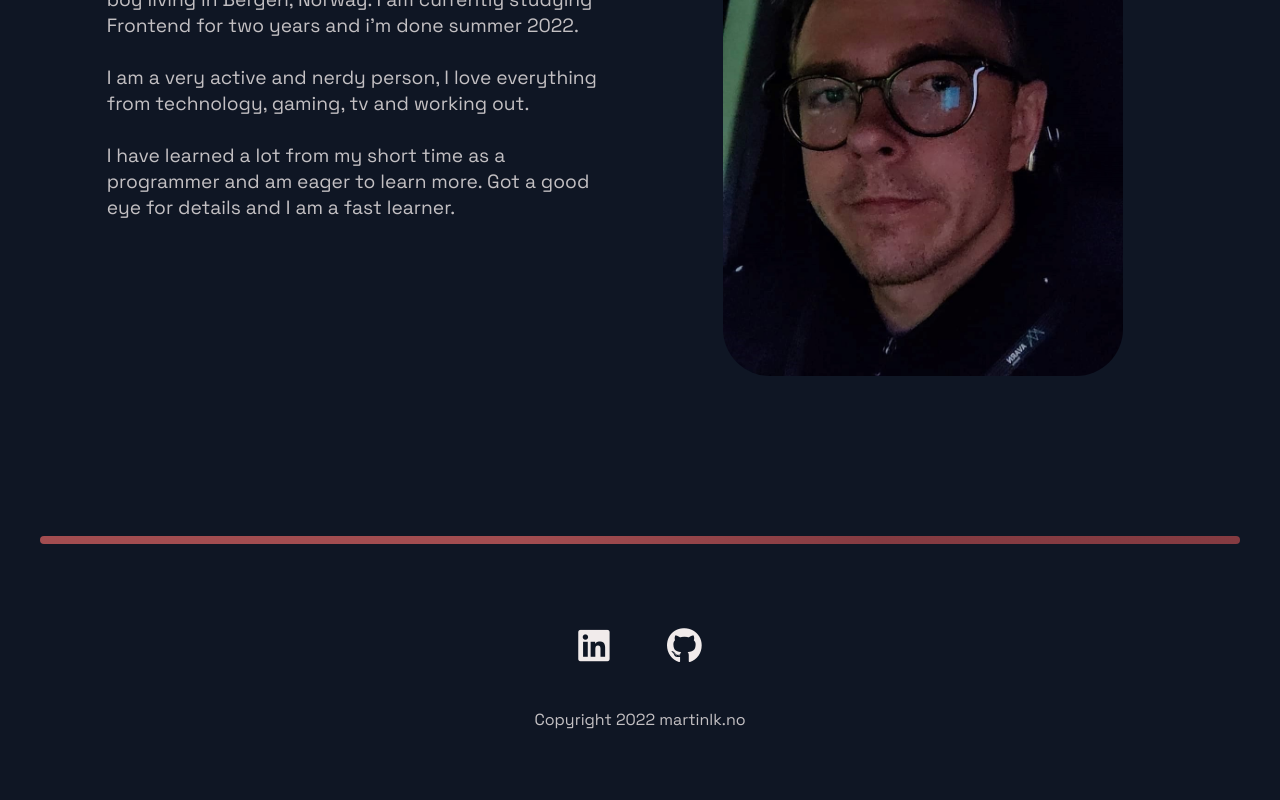
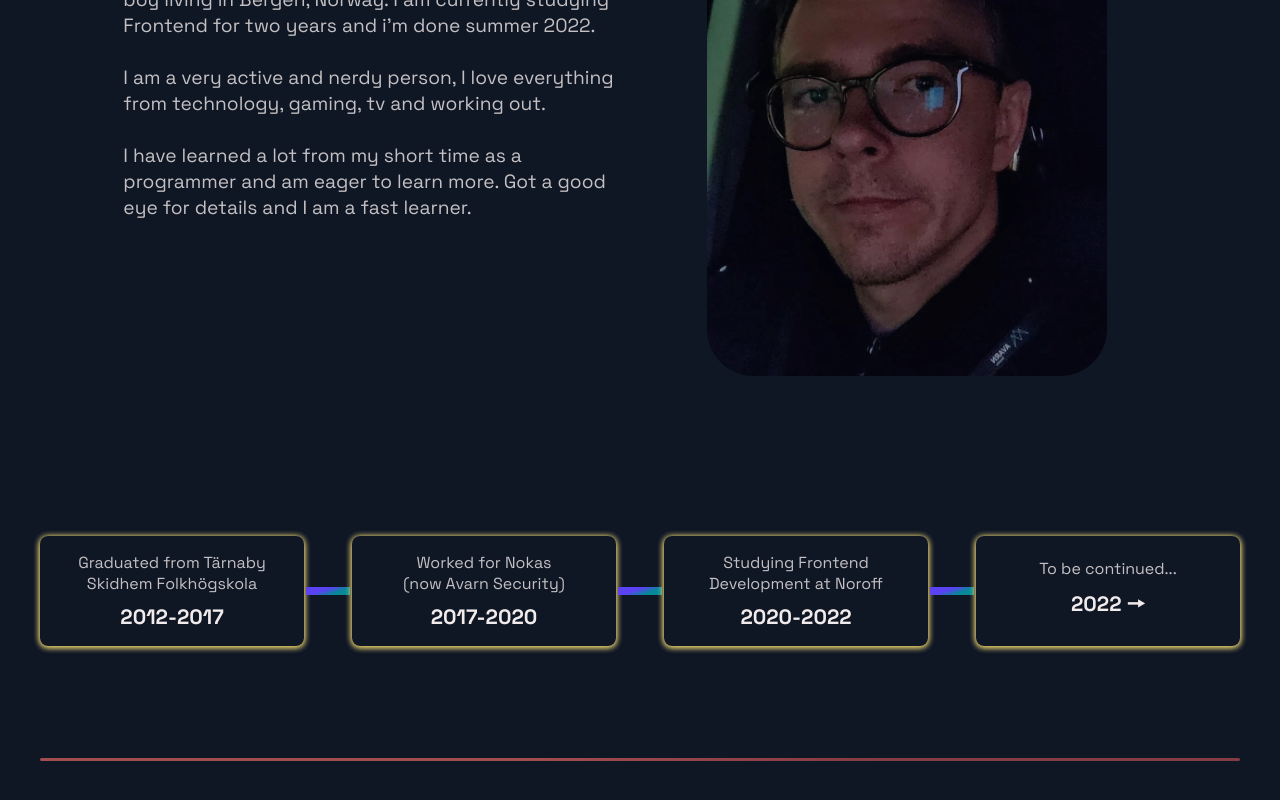
Before and after one commit to Krane96/portfolio_ca, a React (Create React App) app: page / in a window 1280 px wide. Shown: the part 2377-3177 px from the top of the page. Before the commit the page ends 3115 px from the top, so only its background shows below. Built offline with nearby package versions, Linux system fonts and the light colour scheme.

Commit message:
feat: added timeline and media inq

```diff
--- a/src/App.js
+++ b/src/App.js
@@ -4,16 +4,20 @@ import Projects from "./components/Projects"
 import Skills from "./components/Skills"
 import Footer from "./components/Footer";
 import About from "./components/About";
+import Timeline from "./components/Timeline";
 
 
 function App() {
   return(
         <div className="container" style={{maxWidth:"1200px",margin:"0 auto"}}>
             <Header/>
+            <div className="max_width" style={{maxWidth:"1100px",margin:"0 auto"}}>
             <Hero/>
             <Projects/>
             <Skills/>
             <About/>
+            </div>
+            <Timeline/>
             <Footer/>
         </div>
   )
--- a/src/components/About.js
+++ b/src/components/About.js
@@ -12,14 +12,10 @@ const About = () => {
                 I have learned a lot from my short time as a programmer and am eager to learn more.
                 Got a good eye for details and I am a fast learner.
             </p>
-            <div className="timeline">
-
-            </div>
         </div>
         <div className="about_image">
             <img src="../../images/selfie.jpg"></img>
         </div>
-
     </div>
     </>
 );
--- a/src/components/Footer.js
+++ b/src/components/Footer.js
@@ -3,7 +3,7 @@
 const Footer = () => {
   return (
     <>
-      <hr/>
+      <hr style={{height:"3px"}}/>
       <footer>
         <div className="icons">
           <a href="/"><i className="fab fa-linkedin"></i></a>
--- /dev/null
+++ b/src/components/Timeline.js
@@ -0,0 +1,33 @@
+
+
+const Timeline = () => {
+  return (
+<>
+<div className="timeline">
+    <div className="timeline_card">
+        <p>Graduated from Tärnaby Skidhem Folkhögskola</p>
+        <h4>2012-2017</h4>
+    </div>
+    <hr/>
+    <div className="timeline_card">
+        <p>Worked for Nokas <br/> (now Avarn Security)</p>
+        <h4>2017-2020</h4>
+    </div>
+    <hr/>
+    <div className="timeline_card">
+        <p>Studying Frontend Development at Noroff</p>
+        <h4>2020-2022</h4>
+    </div>
+    <hr/>
+    <div className="timeline_card">
+        <p>To be continued...</p>
+        <h4>2022 🠖</h4>
+    </div>
+</div>
+
+</>
+
+  );
+};
+
+export default Timeline;
--- a/src/index.css
+++ b/src/index.css
@@ -54,7 +54,7 @@ hr{
     border-radius: 5px;
 }
 .section_divider{
-    width: 120px;
+    width: 160px;
 }
 
 .navigation a{
@@ -171,6 +171,7 @@ hr{
 .about_image img{
     border-radius: 47px;
     width: 80%;
+    opacity: .8;
 }
 .about_image{
     display: flex;
@@ -185,6 +186,34 @@ hr{
     margin: 1rem 0;
 }
 
+.timeline{
+    margin-bottom: 7rem;
+    display: flex;
+    align-items: center;
+    justify-content: center;
+}
+.timeline hr{
+ width: 50px;
+ border-radius: 0;
+ background: linear-gradient(160deg, #5B42F3 40%, #00dbeb94 70%);
+ margin: 0 2px;
+}
+.timeline_card{
+    display: flex;
+    flex-direction: column;
+    justify-content: center;
+    width: 300px;
+    height: 110px;
+    text-align: center;
+    border-radius: 8px;
+    box-shadow: #ffd60ac5 0px 1px 6px 0px, #f1ebeb 0px 1px 6px 0px;
+}
+.timeline_card p{
+    padding: 10px 10px 0px 10px;
+}
+.timeline_card h4{
+    padding: 10px;
+}
 
 
 footer{
@@ -199,8 +228,65 @@ footer .icons{
     margin-bottom: 2.5rem;
     font-size: 1.4em;
 }
-
 footer a{
     padding: .8rem;
 
 }
+
+
+/* Responsive */
+
+@media (max-width: 1250px){
+    .hero_section{
+        font-size: 90%;
+    }
+    .about_image{
+        justify-content: flex-end;
+    }
+    .name{
+        margin-left: 15px;
+    }
+    .section_title{
+        margin-left: 2rem;
+    }
+}
+@media (max-width: 1150px) {
+   .section_title{
+       margin-left: 2rem;
+   }
+}
+
+@media (max-width: 1100px) {
+    .right_div img{
+        width: 100%;
+    }
+    .right_div{
+        width: 400px;
+    }
+    .left_div p{
+        margin-top: -1rem;
+    }
+    .hero_section{
+        font-size: 80%;
+    }
+    .hero_section{
+        padding: 0 1rem;
+    }
+}
+
+@media (max-width: 950px) {
+
+}
+@media (max-width: 900px) {
+    .left_div p{
+        margin-top: 0;
+        margin-bottom: 8px;
+    }
+    .left_div a{
+        padding: 0.8rem;
+        max-width: 220px;
+    }
+    .section_title{
+        margin-left: 1rem;
+    }
+}
```
